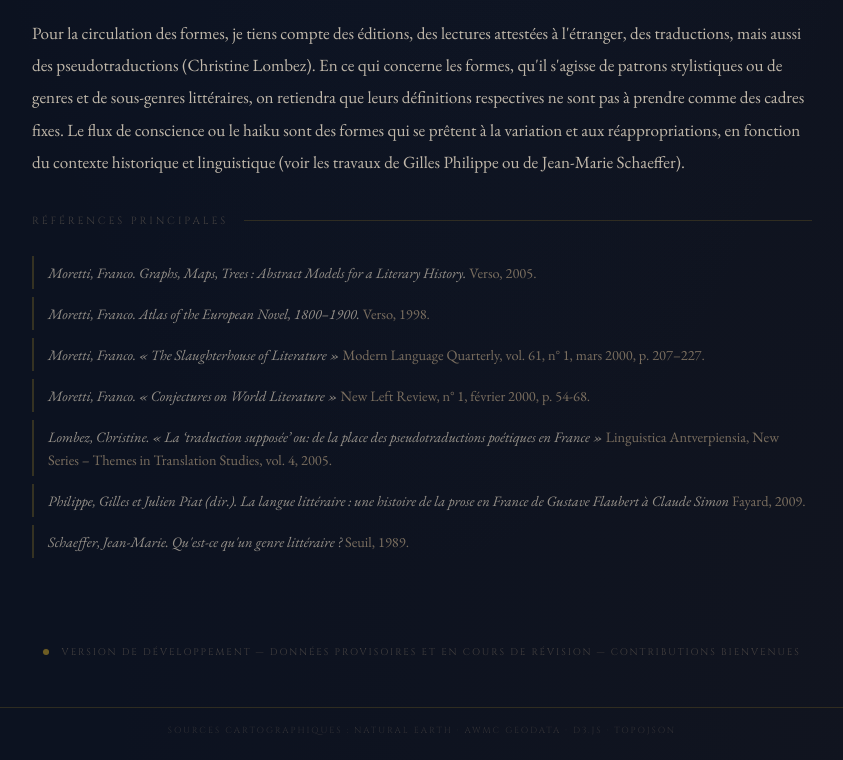
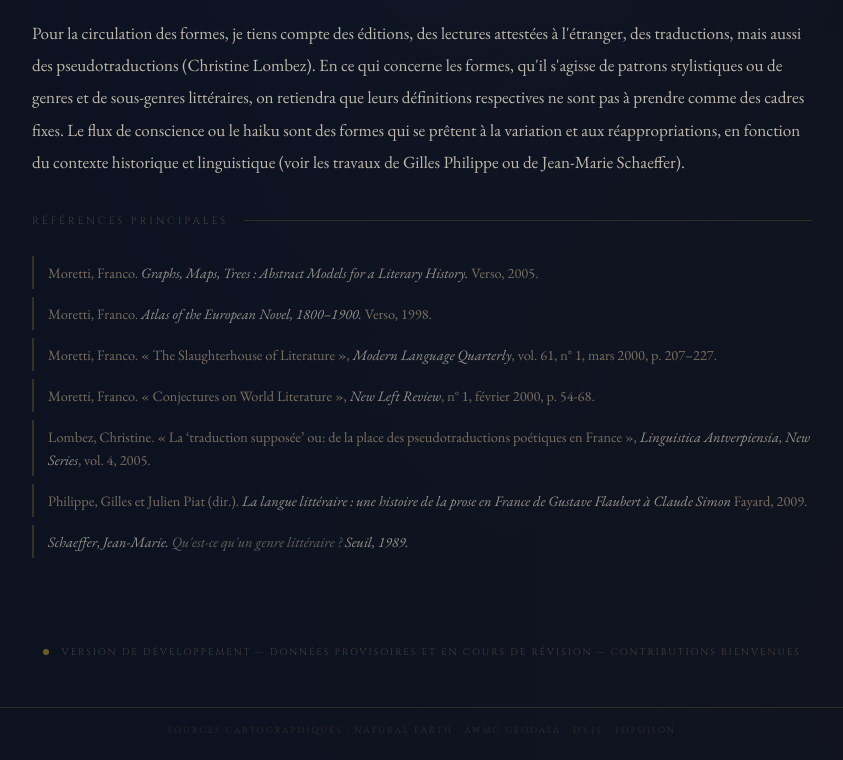
Before and after one commit to VincentBG92/Weltlit_Pilote, a plain HTML site: page index.html in a window 1280 px wide. Shown: the part 1357-2117 px from the top of the page, without its empty margins (218-1061 px from the left). Drawn offline with nearby package versions, Linux system fonts and the light colour scheme.

Commit message:
Refactor references section in index.html

```diff
--- a/index.html
+++ b/index.html
@@ -168,13 +168,13 @@ footer { text-align:center; padding:16px 20px 24px; font-family:'Cinzel',serif;
 
   <div class="refs">
     <div class="sec-lbl" style="margin-top:36px;">Références principales</div>
-    <span class="ref-item"><cite>Moretti, Franco. Graphs, Maps, Trees : Abstract Models for a Literary History.</cite> Verso, 2005.</span>
-    <span class="ref-item"><cite>Moretti, Franco. Atlas of the European Novel, 1800–1900.</cite> Verso, 1998.</span>
-    <span class="ref-item"><cite>Moretti, Franco. « The Slaughterhouse of Literature »</cite> Modern Language Quarterly, vol. 61, n° 1, mars 2000, p. 207–227.</span>
-    <span class="ref-item"><cite>Moretti, Franco. « Conjectures on World Literature »</cite> New Left Review, n° 1, février 2000, p. 54-68.</span>
-    <span class="ref-item"><cite>Lombez, Christine. « La ‘traduction supposée’ ou: de la place des pseudotraductions poétiques en France »</cite> Linguistica Antverpiensia, New Series – Themes in Translation Studies, vol. 4, 2005.</span>
-    <span class="ref-item"><cite>Philippe, Gilles et Julien Piat (dir.). La langue littéraire : une histoire de la prose en France de Gustave Flaubert à Claude Simon</cite> Fayard, 2009.</span>
-    <span class="ref-item"><cite>Schaeffer, Jean-Marie. Qu'est-ce qu'un genre littéraire ?</cite> Seuil, 1989.</span>
+    <span class="ref-item">Moretti, Franco. <cite>Graphs, Maps, Trees : Abstract Models for a Literary History.</cite> Verso, 2005.</span>
+    <span class="ref-item">Moretti, Franco. <cite>Atlas of the European Novel, 1800–1900.</cite> Verso, 1998.</span>
+    <span class="ref-item">Moretti, Franco. « The Slaughterhouse of Literature », <cite>Modern Language Quarterly</cite>, vol. 61, n° 1, mars 2000, p. 207–227.</span>
+    <span class="ref-item">Moretti, Franco. « Conjectures on World Literature », <cite>New Left Review</cite>, n° 1, février 2000, p. 54-68.</span>
+    <span class="ref-item">Lombez, Christine. « La ‘traduction supposée’ ou: de la place des pseudotraductions poétiques en France », <cite>Linguistica Antverpiensia, New Series</cite>, vol. 4, 2005.</span>
+    <span class="ref-item">Philippe, Gilles et Julien Piat (dir.). <cite>La langue littéraire : une histoire de la prose en France de Gustave Flaubert à Claude Simon</cite> Fayard, 2009.</span>
+    <span class="ref-item"><cite>Schaeffer, Jean-Marie. <cite>Qu'est-ce qu'un genre littéraire ?</cite> Seuil, 1989.</span>
   </div>
 </section>
 
```
